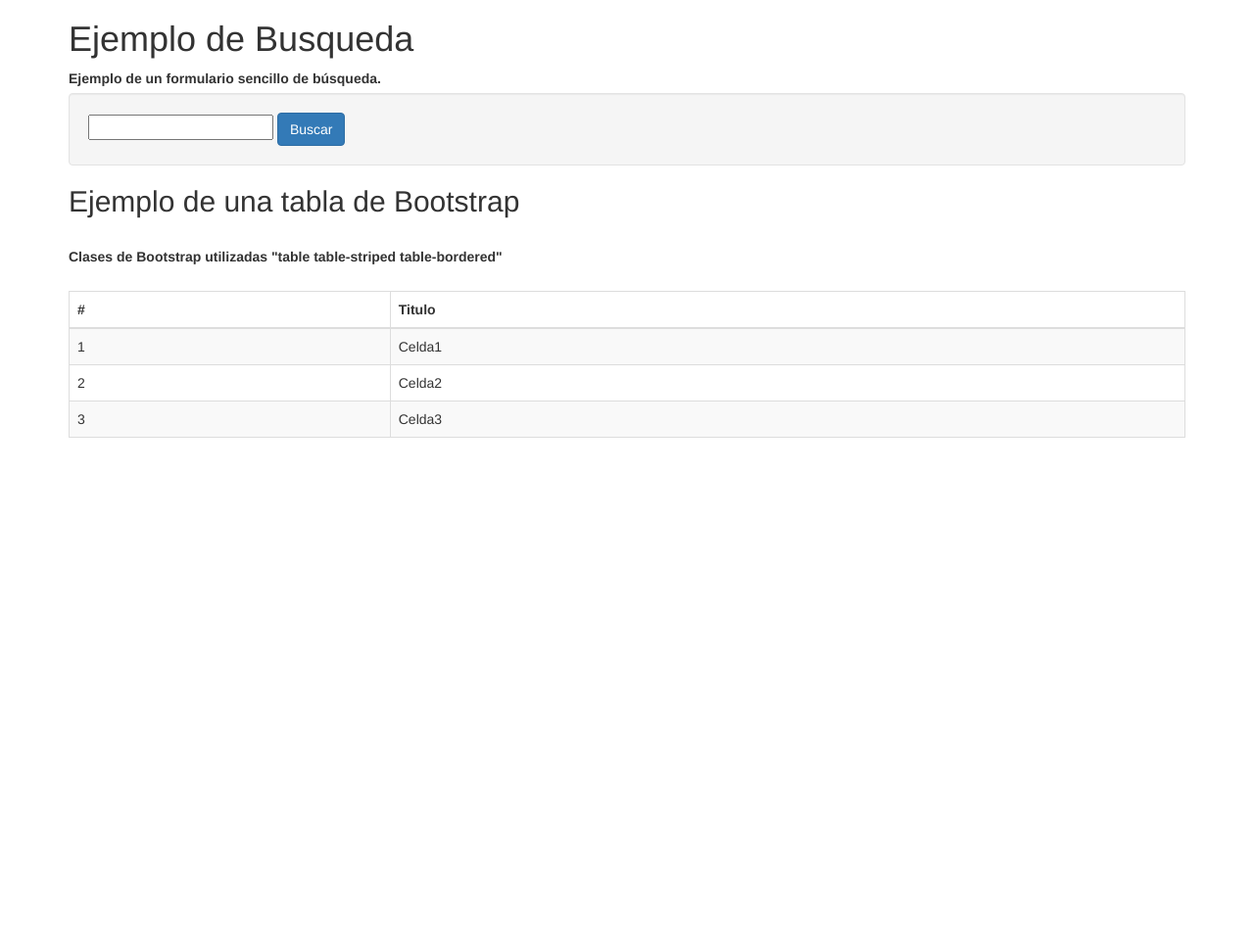
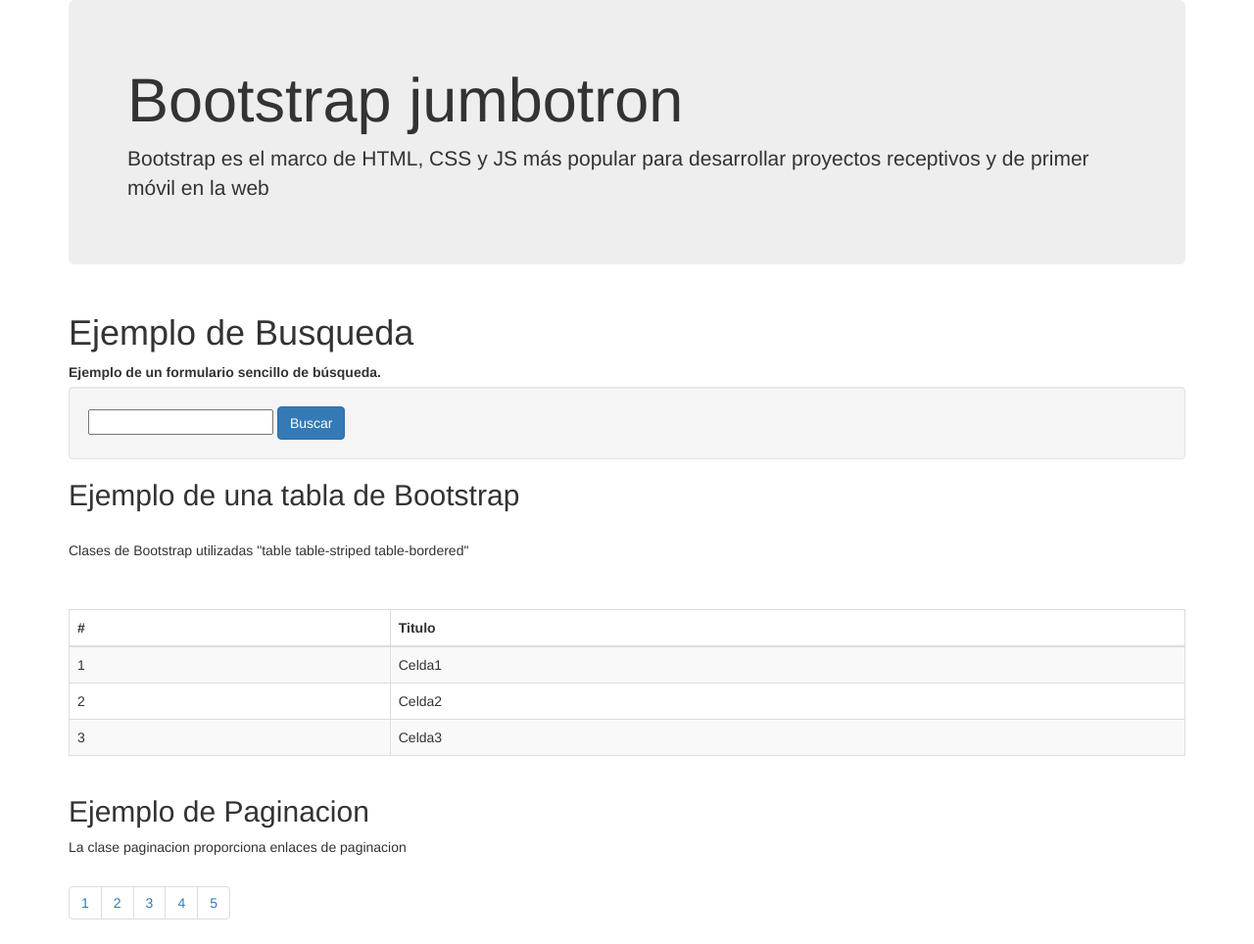
Before and after one commit to joser3047/AYD1_G6, a plain HTML site: page index.html in a window 1280 px wide. Shown: the whole page at 98% size. Before the commit the page ends 800 px from the top, so only its background shows below. Drawn offline with nearby package versions, Linux system fonts and the light colour scheme.

Commit message:
201314646-Paginacion

```diff
--- a/index.html
+++ b/index.html
@@ -11,6 +11,15 @@
   </head>
 
   <body>
+
+    <div class="container">
+  <div class="jumbotron">
+    <h1>Bootstrap jumbotron</h1>
+    <p>Bootstrap es el marco de HTML, CSS y JS más popular para desarrollar proyectos receptivos y de primer móvil en la web</p>
+  </div>
+</div>
+
+
     <div class="container">
       <h1>Ejemplo de Busqueda</h1>
       <label>Ejemplo de un formulario sencillo de búsqueda.</label>
@@ -25,7 +34,7 @@
 
 
 <br>
-<label> Clases de Bootstrap utilizadas   "table table-striped table-bordered" </label>
+<p> Clases de Bootstrap utilizadas   "table table-striped table-bordered" </p>
 <br>
 <br>
       <!-- Tabla con celdas de color de fondo alternantes y con marco -->
@@ -52,6 +61,18 @@
         </tbody>
       </table>
     </div>
+
+    <div class="container">
+        <h2>Ejemplo de Paginacion</h2>
+        <p>La clase paginacion proporciona enlaces de paginacion</p>
+        <ul class="pagination">
+          <li><a href="#">1</a></li>
+          <li><a href="#">2</a></li>
+          <li><a href="#">3</a></li>
+          <li><a href="#">4</a></li>
+          <li><a href="#">5</a></li>
+        </ul>
+      </div>
     <!-- jQuery -->
     <script src="https://code.jquery.com/jquery-2.2.4.min.js"></script>
 
```
